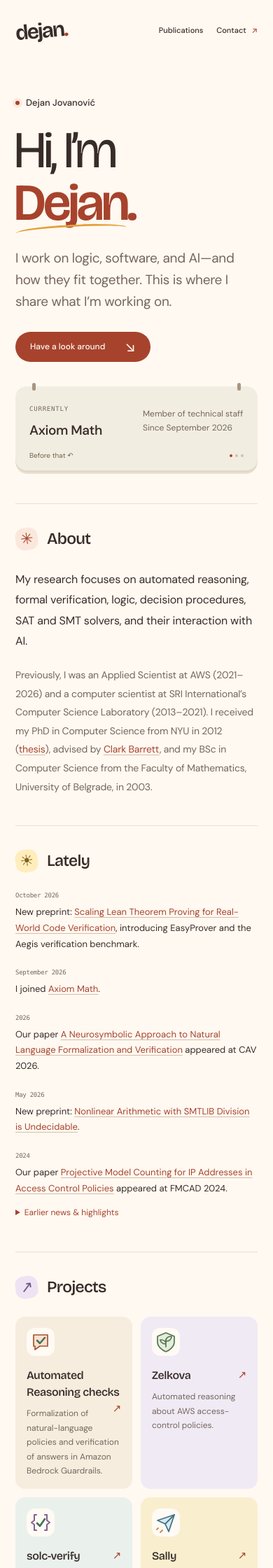
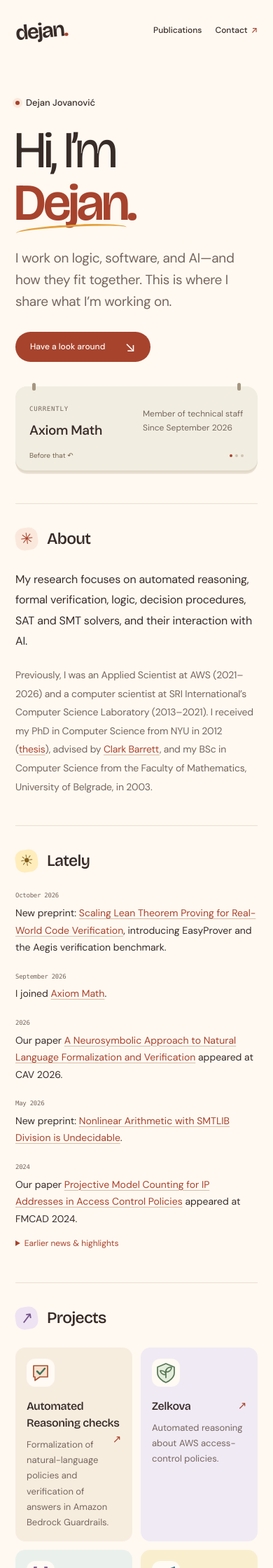
Before and after one commit to dddejan/dddejan.github.io, a Jekyll site: the page built from index.md, in a window 390 px wide. Shown: the top 2240 px of the page at 70% size. Built offline with Jekyll 4.4.1, drawn with Linux system fonts in a browser that asks for light colours.

Commit message:
Improve mobile readability and touch controls

```diff
--- a/assets/css/site.css
+++ b/assets/css/site.css
@@ -161,7 +161,7 @@ button.current-role:hover { transform: rotate(-.5deg) translateY(-2px); box-shad
 .papers-section .section-content > p:first-child { margin: 0 0 26px; font-size: 12px; color: var(--muted); }
 .publication-tools { margin: 0 0 6px; }
 .publication-controls { display: flex; gap: 12px; align-items: stretch; }
-.search-field { position: relative; flex: 1; }
+.search-field { position: relative; flex: 1; min-width: 0; }
 .search-field svg { position: absolute; top: 15px; left: 14px; color: var(--muted); pointer-events: none; }
 .search-field input { width: 100%; height: 46px; border: 1px solid var(--line); border-radius: 13px; background: #fffdf8; padding: 10px 14px 10px 41px; color: var(--ink); font-size: 13px; }
 .search-field input::placeholder { color: var(--muted); opacity: 1; }
@@ -266,10 +266,10 @@ button.current-role:hover { transform: rotate(-.5deg) translateY(-2px); box-shad
 @media (max-width: 760px) {
   html { scroll-padding-top: 22px; }
   .site-shell { width: calc(100% - 44px); }
-  .site-header { min-height: 87px; align-items: center; }
+  .site-header { min-height: 87px; align-items: center; flex-wrap: wrap; gap: 2px 16px; padding-block: 15px; }
   .wordmark { font-size: 30px; }
   .site-header nav { gap: 19px; }
-  .site-header nav a { font-size: 11px; }
+  .site-header nav a { display: inline-flex; align-items: center; min-height: 44px; font-size: 12px; }
   .site-header nav a:first-child, .site-header nav a:nth-child(2) { display: none; }
   .site-header nav a[href$="#projects"] { display: none; }
   .hero { grid-template-columns: 1fr; gap: 0; padding: 49px 0 47px; }
@@ -294,23 +294,25 @@ button.current-role:hover { transform: rotate(-.5deg) translateY(-2px); box-shad
   .section-heading::before { flex: 0 0 32px; width: 32px; height: 32px; margin-bottom: 0; font-size: 22px; }
   .about-section p { font-size: 16px; line-height: 1.85; }
   .about-section p + p { font-size: 14px; }
-  .news-section .section-content > ul > li { padding-left: 0; padding-bottom: 22px; font-size: 13px; }
+  .news-section .section-content > ul > li { padding-left: 0; padding-bottom: 22px; font-size: 14px; }
   .news-section li > strong:first-child { display: block; position: static; width: auto; margin-bottom: 4px; font-size: 9px; }
   .news-archive { margin-top: 10px; font-size: 12px; }
   .projects-section .section-content > ul { column-gap: 12px; row-gap: 12px; }
   .projects-section li { padding: 16px; border-radius: 14px; }
-  .projects-section li { font-size: 12px; }
+  .projects-section li { font-size: 13px; }
   .projects-section li > a:first-of-type { font-size: 16px; }
-  .papers-section ol > li > a:first-of-type { font-size: 16px; }
-  .papers-section ol > li { font-size: 11px; }
+  .papers-section ol > li > a:first-of-type { font-size: 17px; }
+  .papers-section ol > li { font-size: 13px; }
   .publications-ready > li { padding-left: 0 !important; padding-top: 47px; }
   .publication-year { top: 23px; font-size: 9px; }
   .publication-controls { gap: 8px; }
-  .publication-controls select { width: 105px; font-size: 11px; }
-  .search-field input { font-size: 12px; }
+  .publication-controls select { flex: 0 0 124px; width: 124px; font-size: 16px; }
+  .search-field input { font-size: 16px; }
+  .publication-pdf { display: inline-flex; align-items: center; justify-content: center; min-width: 60px; min-height: 44px; font-size: 11px; }
   .contact-section .contact-invitation { font-size: 34px; }
   .contact-section .contact-email { font-size: 16px; }
   .contact-links { gap: 12px 20px; }
+  .contact-links a { display: inline-flex; align-items: center; min-height: 44px; font-size: 13px; }
   .site-footer { flex-wrap: wrap; font-size: 9px; padding-block: 22px; gap: 12px; }
   .site-footer > span { order: 3; width: 100%; }
   .writing-page { padding: 35px 0 55px; }
```
